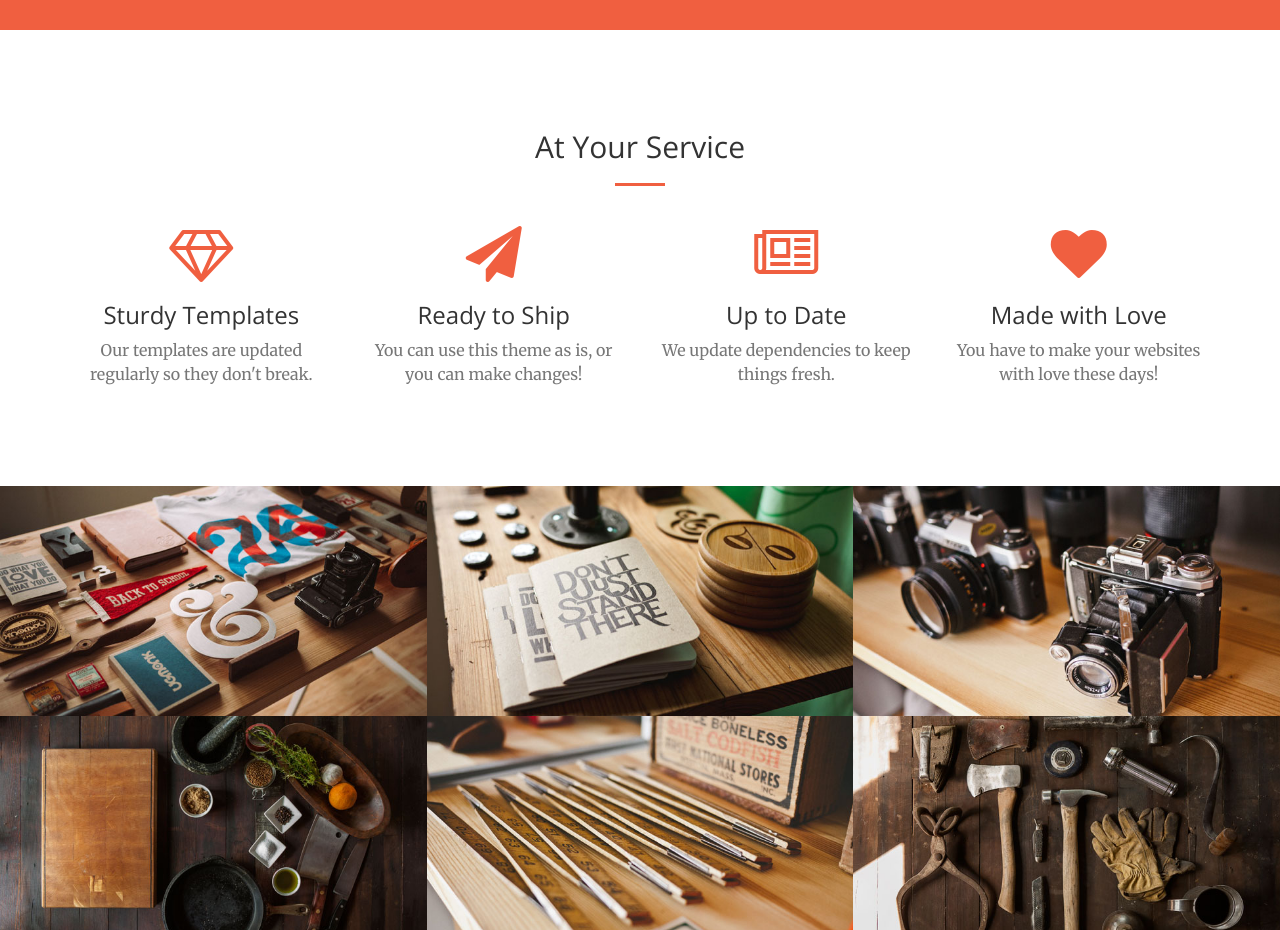
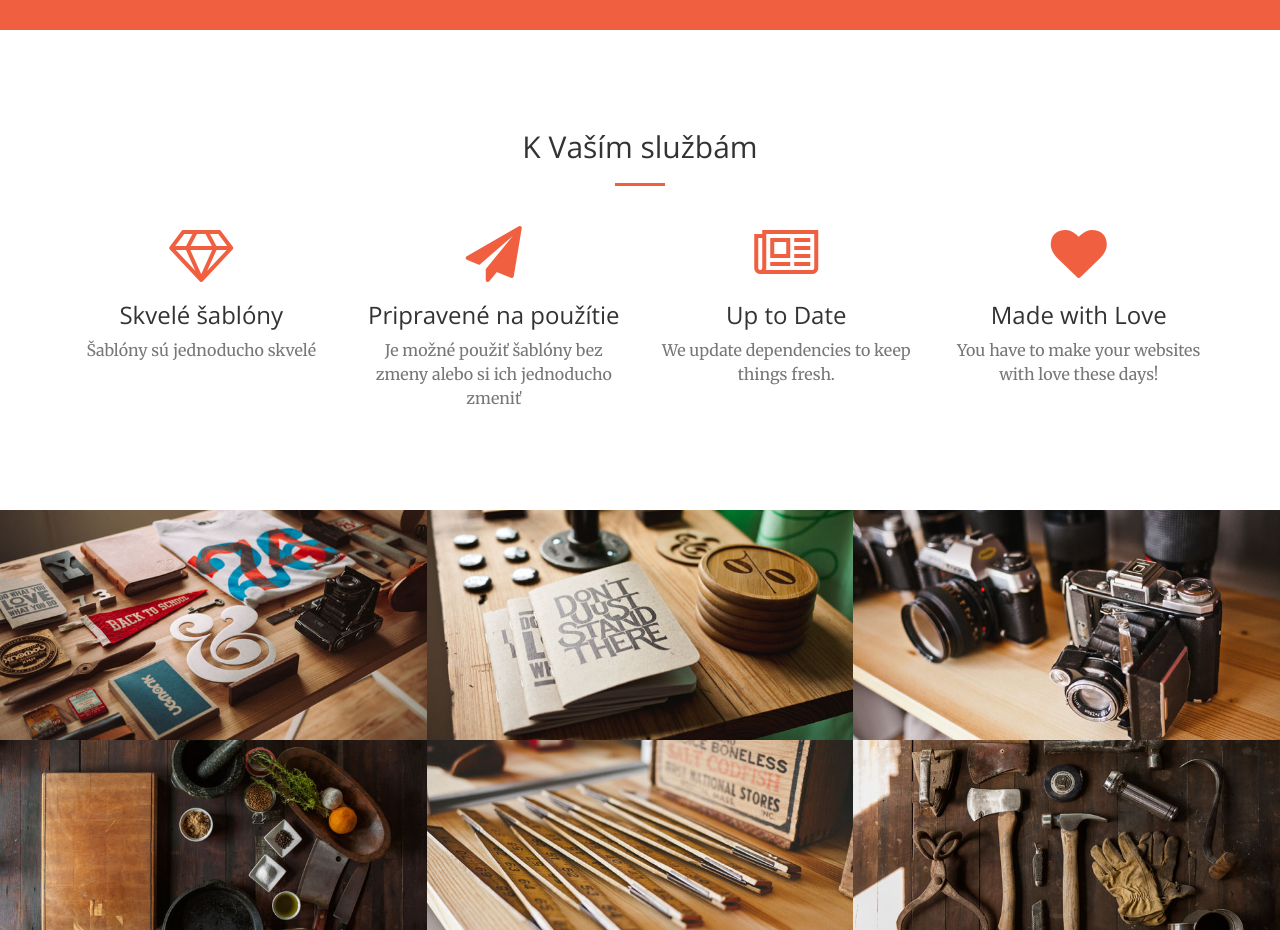
Before and after one commit to martinope/Skuska, a plain HTML site: page index.html in a window 1280 px wide. Shown: the part 1140-2070 px from the top of the page. Drawn offline with nearby package versions, Linux system fonts and the light colour scheme.

Commit message:
vylepsene

```diff
--- a/index.html
+++ b/index.html
@@ -99,7 +99,7 @@
         <div class="container">
             <div class="row">
                 <div class="col-lg-12 text-center">
-                    <h2 class="section-heading">At Your Service</h2>
+                    <h2 class="section-heading">K Vaším službám</h2>
                     <hr class="primary">
                 </div>
             </div>
@@ -109,15 +109,15 @@
                 <div class="col-lg-3 col-md-6 text-center">
                     <div class="service-box">
                         <i class="fa fa-4x fa-diamond wow bounceIn text-primary"></i>
-                        <h3>Sturdy Templates</h3>
-                        <p class="text-muted">Our templates are updated regularly so they don't break.</p>
+                        <h3>Skvelé šablóny</h3>
+                        <p class="text-muted">Šablóny sú jednoducho skvelé</p>
                     </div>
                 </div>
                 <div class="col-lg-3 col-md-6 text-center">
                     <div class="service-box">
                         <i class="fa fa-4x fa-paper-plane wow bounceIn text-primary" data-wow-delay=".1s"></i>
-                        <h3>Ready to Ship</h3>
-                        <p class="text-muted">You can use this theme as is, or you can make changes!</p>
+                        <h3>Pripravené na použítie</h3>
+                        <p class="text-muted">Je možné použiť šablóny bez zmeny alebo si ich jednoducho zmeniť</p>
                     </div>
                 </div>
                 <div class="col-lg-3 col-md-6 text-center">
```
